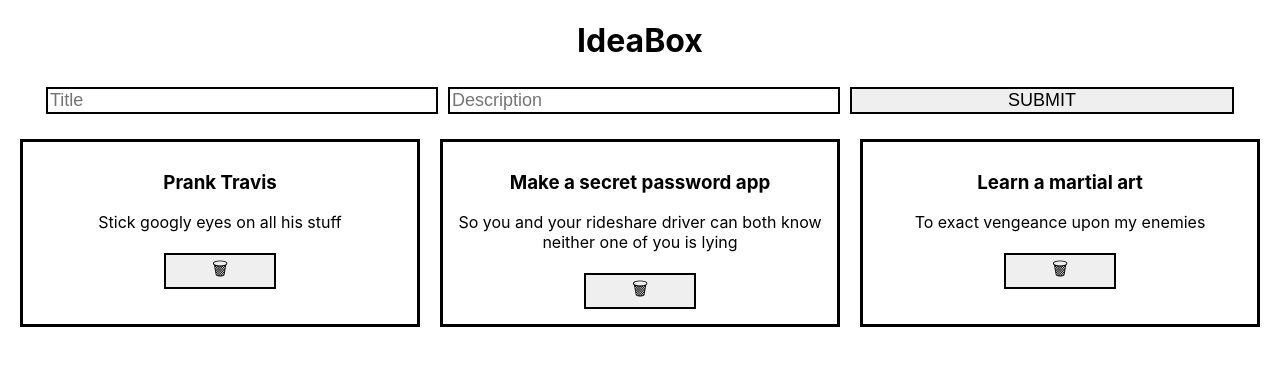
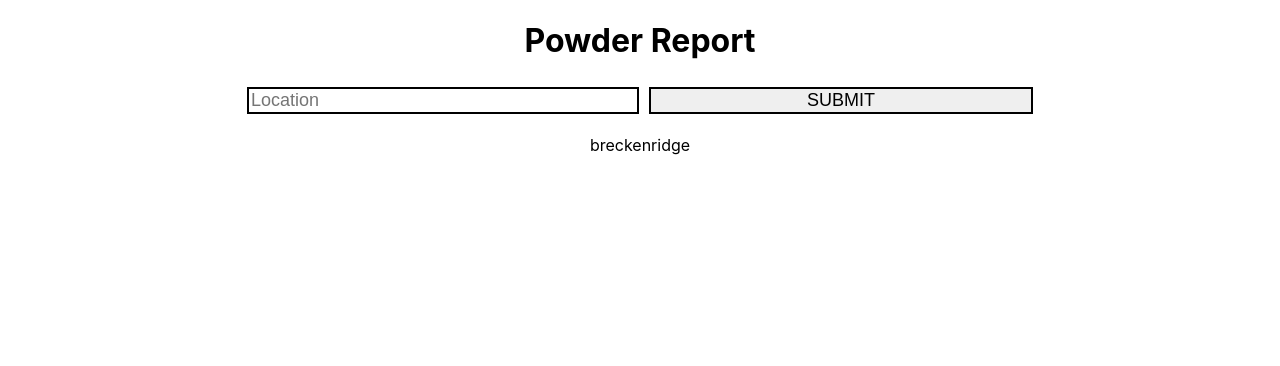
Before and after one commit to BenHolden010/Powder-Report, a React (Create React App) app: page / in a window 1280 px wide. Shown: the top 366 px of the page. Built offline with nearby package versions, Linux system fonts and the light colour scheme.

Commit message:
Add report component

```diff
--- a/src/App.js
+++ b/src/App.js
@@ -1,16 +1,14 @@
-
+import sampleData from './sampleData.json'
 import Form from './Form';
 import  { useState, useEffect } from 'react';
-import Ideas from './Ideas';
+import Reports from './Reports';
+import Report from './Report';
 import './App.css';
 
 function App(){
-  const dummyIdeas = [
-    { id: 1, title: 'Prank Travis', description: 'Stick googly eyes on all his stuff' },
-    { id: 2, title: 'Make a secret password app', description: 'So you and your rideshare driver can both know neither one of you is lying' },
-    { id: 3, title: 'Learn a martial art', description: 'To exact vengeance upon my enemies' },
-  ]
-  const [ideas, setIdeas] = useState(dummyIdeas)
+  const [location, setLocation] = useState('breckenridge');
+  const [report, setReport] = useState({});
+  const [reports, setReports] = useState([])
 
   useEffect(()=>{
     // getReportByCity()
@@ -18,21 +16,22 @@
 
   },[])
 
- function addIdea(newIdea) {
-    setIdeas([...ideas, newIdea]);
+ function addReport(newReport) {
+    setReports([...reports, newReport]);
   }
 
-  function deleteIdea(id) {
+  function deleteReport(id) {
     console.log(id)
-    const filteredIdea = ideas.filter(idea => idea.id !== id);
-    setIdeas(filteredIdea)
+    const filteredReport = reports.filter(Report => Report.id !== id);
+    setReports(filteredReport)
   }
 
   return(
   <main className='App'>
-      <h1>IdeaBox</h1>
-      <Form addIdea={addIdea}/>
-      <Ideas ideas={ideas} deleteIdea={deleteIdea}/>
+      <h1>Powder Report</h1>
+      <Form addReport={addReport} setReport={setReport} setLocation={setLocation}/>
+      <Report location={location} report={report}/>
+      <Reports reports={reports} deleteReport={deleteReport}/>
     </main>
   )
 }
--- a/src/Form.js
+++ b/src/Form.js
@@ -1,43 +1,37 @@
 import { useState } from 'react';
 import './Form.css';
+import sampleData from './sampleData.json'
 
-export default function Form({addIdea}){
-  const [title, setTitle] = useState("");
-  const [description, setDescription] = useState("");
+export default function Form({addReport, location, report, setLocation, setReport}){
 
-function submitIdeas(event) {
+
+function submitLocations(event){
+  event.preventDefault()
+  setReport(sampleData)
+
+}
+
+function submitReports(event) {
         event.preventDefault()
-        const newIdea = {
-            id: Date.now(),
-            title,
-            description
-        }
-        addIdea(newIdea)
+        const newReport = report
+        addReport(newReport)
         clearInput()
   }
   function clearInput(){
-        setTitle("")
-        setDescription("")
+        setLocation("")
+        setReport({})
   }
 
     return (
         <form>
           <input
             type='text'
-            placeholder='Title'
-            name='title'
-            value={title}
-            onChange={event => setTitle(event.target.value)}
+            placeholder='Location'
+            name='location'
+            value={location}
+            onChange={event => setLocation(event.target.value)}
           />
 
-          <input
-            type='text'
-            placeholder='Description'
-            name='description'
-            value={description}
-            onChange={event => setDescription(event.target.value)}
-          />
-
-          <button onClick = { event => submitIdeas(event)}>SUBMIT</button>
+          <button onClick = { event => submitLocations(event)}>SUBMIT</button>
         </form>
       )}
--- a/src/Ideas.js
+++ /dev/null
@@ -1,23 +0,0 @@
-import './Ideas.css';
-import Card from "./Card"
-function Ideas({ ideas, deleteIdea }){
-
-  const ideaCards = ideas.map(idea => {
-    return (
-      <Card
-        title={idea.title}
-        description={idea.description}
-        id={idea.id}
-        key={idea.id}
-        deleteIdea={deleteIdea}
-      />
-    )
-  })
-
-  return (
-    <div className='ideas-container'>
-      {ideaCards}
-    </div>
-  )
-}
-export default Ideas;
--- /dev/null
+++ b/src/Report.js
@@ -0,0 +1,13 @@
+
+
+function Report({location, report}){
+
+
+  return (
+  <div className='report'>
+    <p>{location}</p>
+  </div>
+)
+}
+
+export default Report
--- a/src/Ideas.css
+++ b/src/Reports.css
@@ -1,4 +1,4 @@
-.ideas-container {
+.reports-container {
   padding: 20px;
   display: grid;
   grid-template-columns: repeat(3, 1fr);
--- /dev/null
+++ b/src/Reports.js
@@ -0,0 +1,23 @@
+import './Reports.css';
+import Card from "./Card"
+function Reports({ reports, deleteReport }){
+
+  const reportCards = reports.map(report => {
+    return (
+      <Card
+        title={report.title}
+        description={report.description}
+        id={report.id}
+        key={report.id}
+        deletereport={deleteReport}
+      />
+    )
+  })
+
+  return (
+    <div className='reports-container'>
+      {reportCards}
+    </div>
+  )
+}
+export default Reports;
```
Also changed, not shown: src/Report.css (added).
